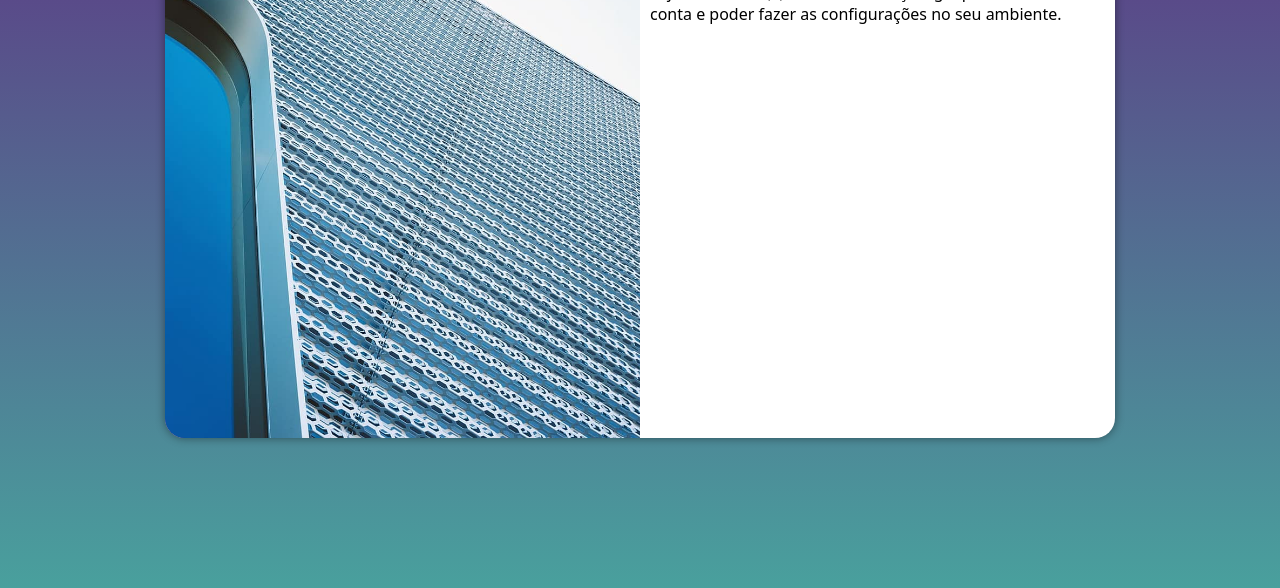
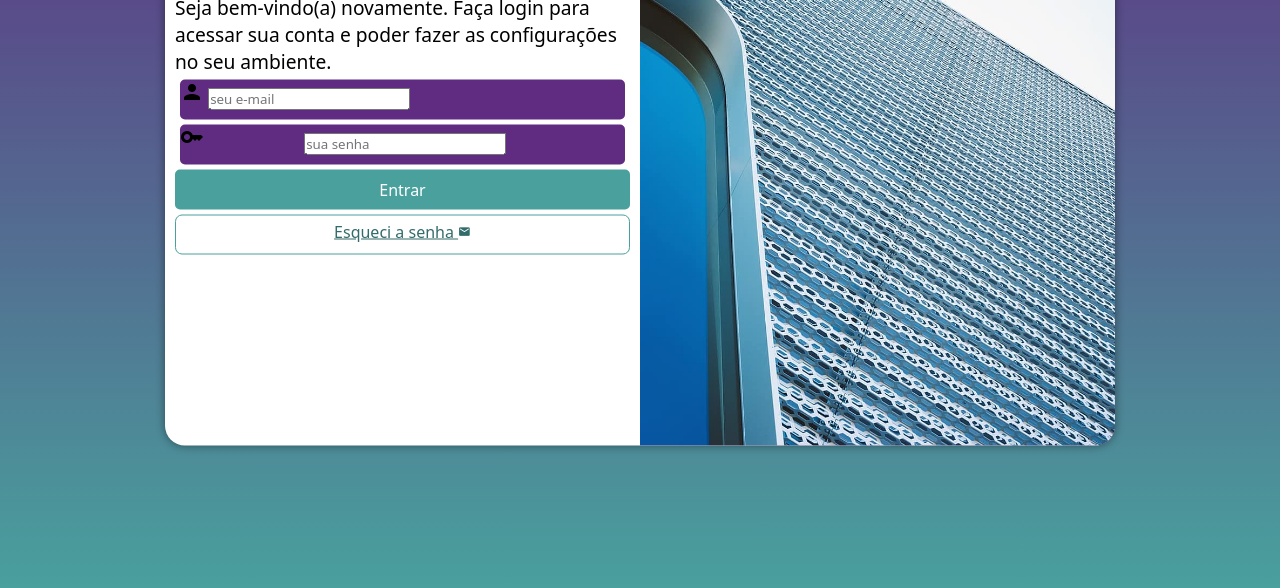
Before and after one commit to ialexzz/projeto-login, a plain HTML site: page index.html in a window 1280 px wide. Shown: the part 212-800 px from the top of the page. Drawn offline with Linux system fonts and the light colour scheme.

Commit message:
formatacao do formulario

```diff
--- a/estilos/media-query.css
+++ b/estilos/media-query.css
@@ -37,13 +37,21 @@
     }
 
     section#login > div#imagem {
-        float: left;
+        float: right;
         width: 50%;
         height: 100%;
     }
 
     section#login > div#formulario {
-        float: right;
+        float: left;
         width: 50%;
     }
+
+    div#formulario > h1 {
+        font-size: 2em;
+    }
+
+    div#formulario > p {
+        font-size: 1.2em;
+    }
 }
--- a/estilos/style.css
+++ b/estilos/style.css
@@ -33,7 +33,7 @@ section#login {
     overflow: hidden;
     background-color: white;
     width: 250px;
-    height: 500px;
+    height: 515px;
     border-radius: 20px;
     box-shadow: 0px 0px 10px rgba(0, 0, 0, 0.444);
     transition: width .3s, height .3s;
@@ -52,3 +52,61 @@ section#login > div#formulario {
     display: block;
     padding: 10px;
 }
+
+div#formulario > h1 {
+    text-align: center;
+    margin-bottom: 10px;
+}
+
+div#formulario > p {
+    font-size: 0.8em;
+}
+
+form > div.campo {
+    background-color: #5f2c82;
+    height: 40px;
+    border-radius: 5px;
+    margin: 5px 5px;
+}
+
+div.campo > label {
+    display: none;
+}
+
+form > input[type=submit] {
+    display: block;
+    font-size: 1em;
+    width: 100%;
+    height: 40px;
+    background-color: #49a09d;
+    color: white;
+    border: none;
+    border-radius: 5px;
+    cursor: pointer;
+}
+
+form > input[type=submit]:hover {
+    background-color: #326c6a;
+}
+
+form > a.botao {
+    display: block;
+    text-align: center;
+    font-size: 1em;
+    width: 100%;
+    height: 40px;
+    padding-top: 5px;
+    margin-top: 5px;
+    background-color: white;
+    color: #326c6a;
+    border: 1px solid #49a09d;
+    border-radius: 7px;
+}
+
+form > a.botao:hover {
+    background-color: #61d3d0;
+}
+
+form > a.botao > i {
+    font-size: 0.8em;
+}
--- a/index.html
+++ b/index.html
@@ -4,6 +4,7 @@
     <meta charset="UTF-8">
     <meta name="viewport" content="width=device-width, initial-scale=1.0">
     <title>Login</title>
+    <link href="https://fonts.googleapis.com/icon?family=Material+Icons" rel="stylesheet">
     <link rel="stylesheet" href="estilos/style.css">
     <link rel="stylesheet" href="estilos/media-query.css">
 </head>
@@ -17,7 +18,20 @@
                 <h1>Login</h1>
                 <p>Seja bem-vindo(a) novamente. Faça login para acessar sua conta e poder fazer as configurações no seu ambiente.</p>
                 <form action="login.php" method="post">
-
+                    <div class="campo">
+                        <span class="material-icons">person</span>
+                        <input type="email" name="login" id="ilogin" placeholder="seu e-mail" autocomplete="email" maxlength="30" required>
+                        <label for="ilogin">Login</label>
+                    </div>
+                    <div class="campo">
+                        <span class="material-icons">key_vpn</span>
+                        <input type="password" name="senha" id="isenha" placeholder="sua senha" autocomplete="current-password" minlength="8" required>
+                        <label for="isenha">Senha</label>
+                    </div>
+                    <input type="submit" value="Entrar">
+                    <a class="botao" href="esqueci.html">
+                        Esqueci a senha <i class="material-icons">mail</i>
+                    </a>
                 </form>
             </div>
         </section>
```
